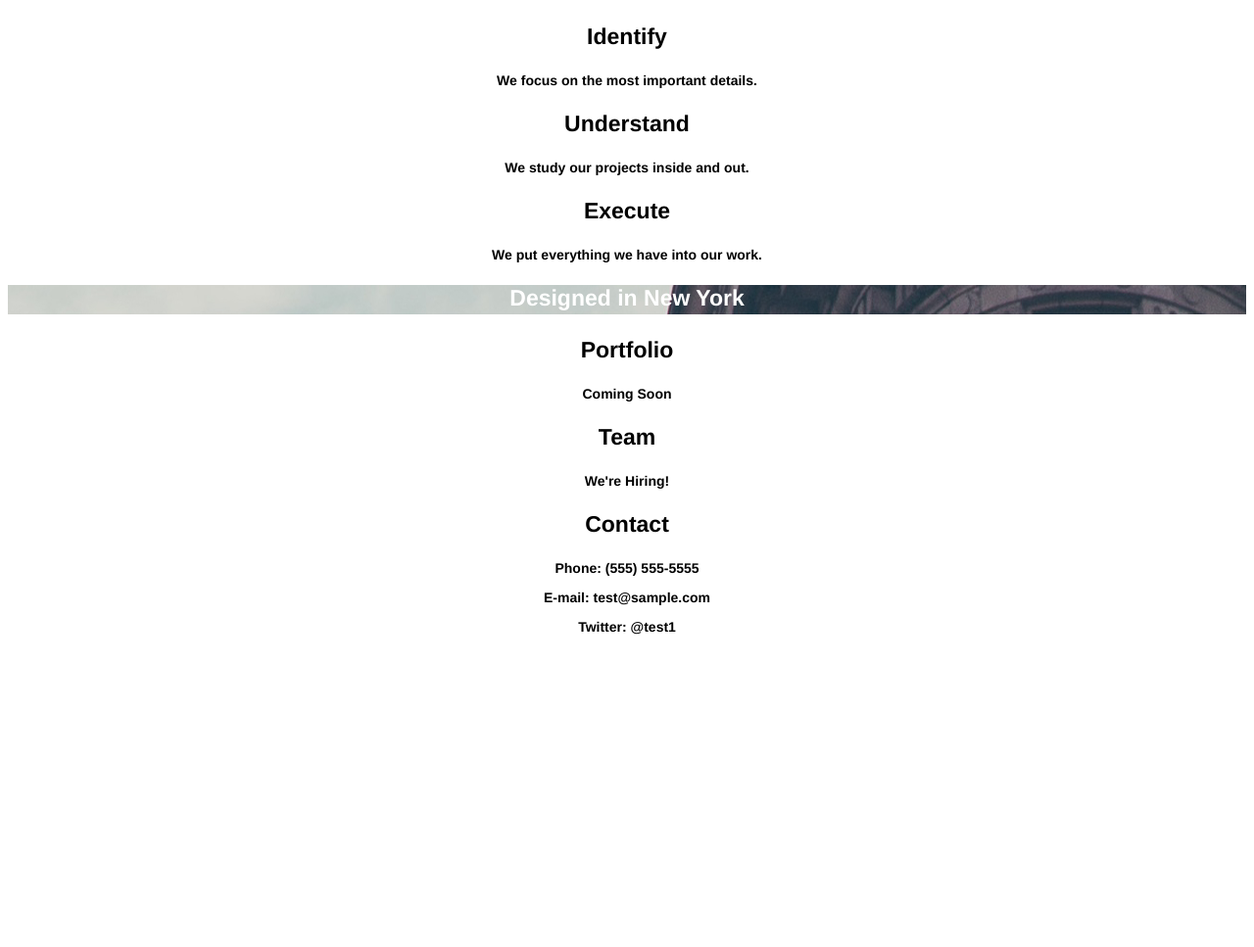
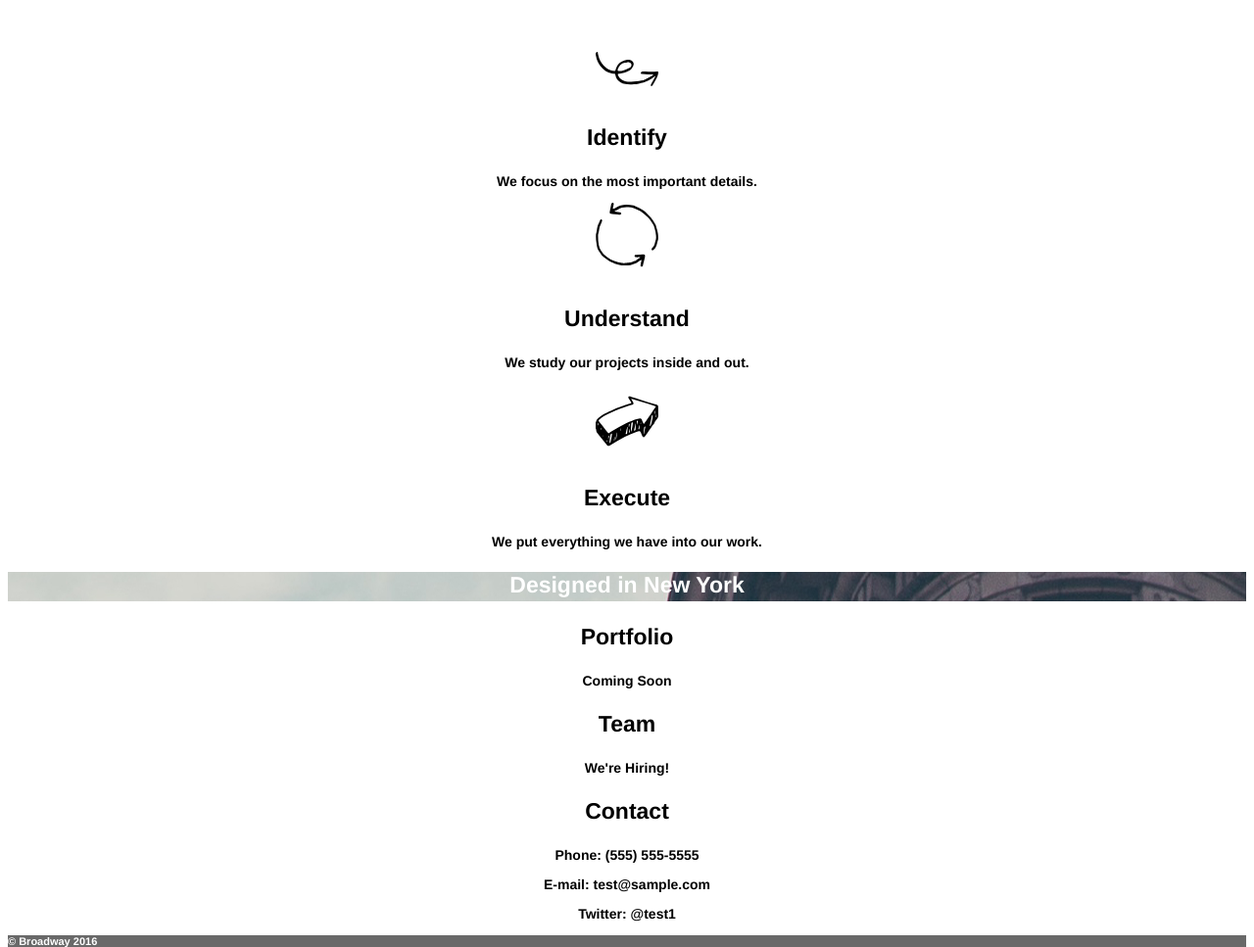
Before and after one commit to bmosco15650/broadway, a plain HTML site: page index.html in a window 1280 px wide. Shown: the part 593-1560 px from the top of the page at 98% size. Before the commit the page ends 1241 px from the top, so only its background shows below. Drawn offline with Linux system fonts and the light colour scheme; files that its build step writes are made by us from their sources; files whose address does not match are found by name.

Commit message:
add nav files

```diff
--- a/index.html
+++ b/index.html
@@ -15,10 +15,13 @@
         <p class="nav">Team</p>
         <p class="nav">Contact</p>
       <h2 id="h2">Our Process</h2>
+        <img src="/users/ppmnola/desktop/codecademy/broadway/resources/images/identify.svg">
         <h3 id="h3">Identify</h3>
           <p>We focus on the most important details.</p>
+        <img src="/users/ppmnola/desktop/codecademy/broadway/resources/images/understand.svg">
         <h3 id="h3">Understand</h3>
           <p>We study our projects inside and out.</p>
+        <img src="/users/ppmnola/desktop/codecademy/broadway/resources/images/execute.svg">
         <h3 id="h3">Execute</h3>
           <p>We put everything we have into our work.</p>
         <h3 class="designed image2">Designed in New York</h3>
@@ -30,5 +33,6 @@
           <p>Phone: (555) 555-5555</p>
           <p>E-mail: test@sample.com</p>
           <p>Twitter: @test1</p>
+          <p id="copyright">© Broadway 2016</p>
   </body>
 </html>
--- a/resources/style.css
+++ b/resources/style.css
@@ -33,6 +33,7 @@ p {
 }
 #copyright {
   font-size: 11px;
+  text-align: left;
   color: white;
   background-color: dimgray;
 }
```
Also changed, not shown: about.html (added), contact.html (added), team.html (added), work.html (added).
